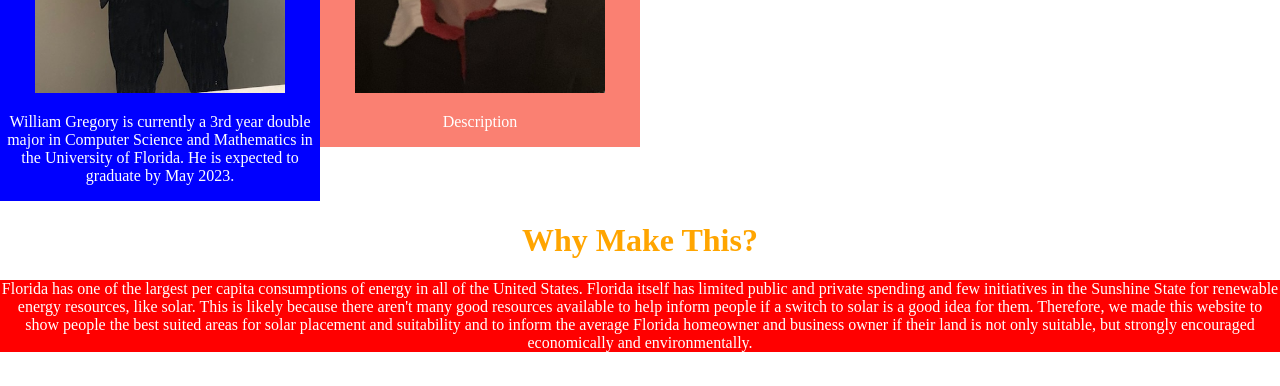
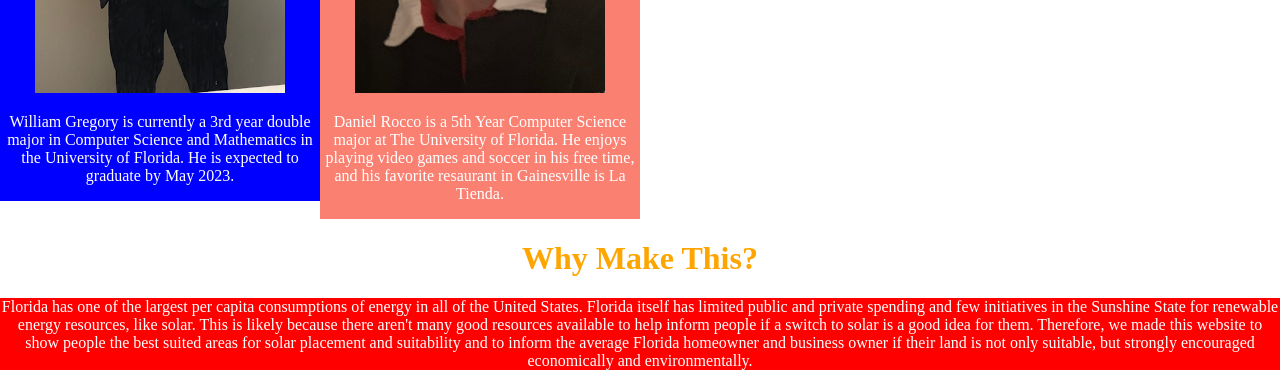
Before and after one commit to d-rocco/11250group16, a website: page About Us.html in a window 1280 px wide. Shown: the part 681-1067 px from the top of the page. Drawn offline with Linux system fonts and the light colour scheme.

Commit message:
about us for Daniel

```diff
--- a/About Us.html
+++ b/About Us.html
@@ -129,7 +129,7 @@ body {
   <div class="column" style="background-color: salmon;">
     <h2>Daniel Rocco - Project SCRUM Master</h2>
     <img src="IMG-0356.jpg" width="250" height="400">
-    <p>Description</p>
+    <p>Daniel Rocco is a 5th Year Computer Science major at The University of Florida. He enjoys playing video games and soccer in his free time, and his favorite resaurant in Gainesville is La Tienda.</p>
   </div>
   <div class="column" style="background-color: blueviolet;">
     <h2>Neeva Sethi - Development Member</h2>
```
